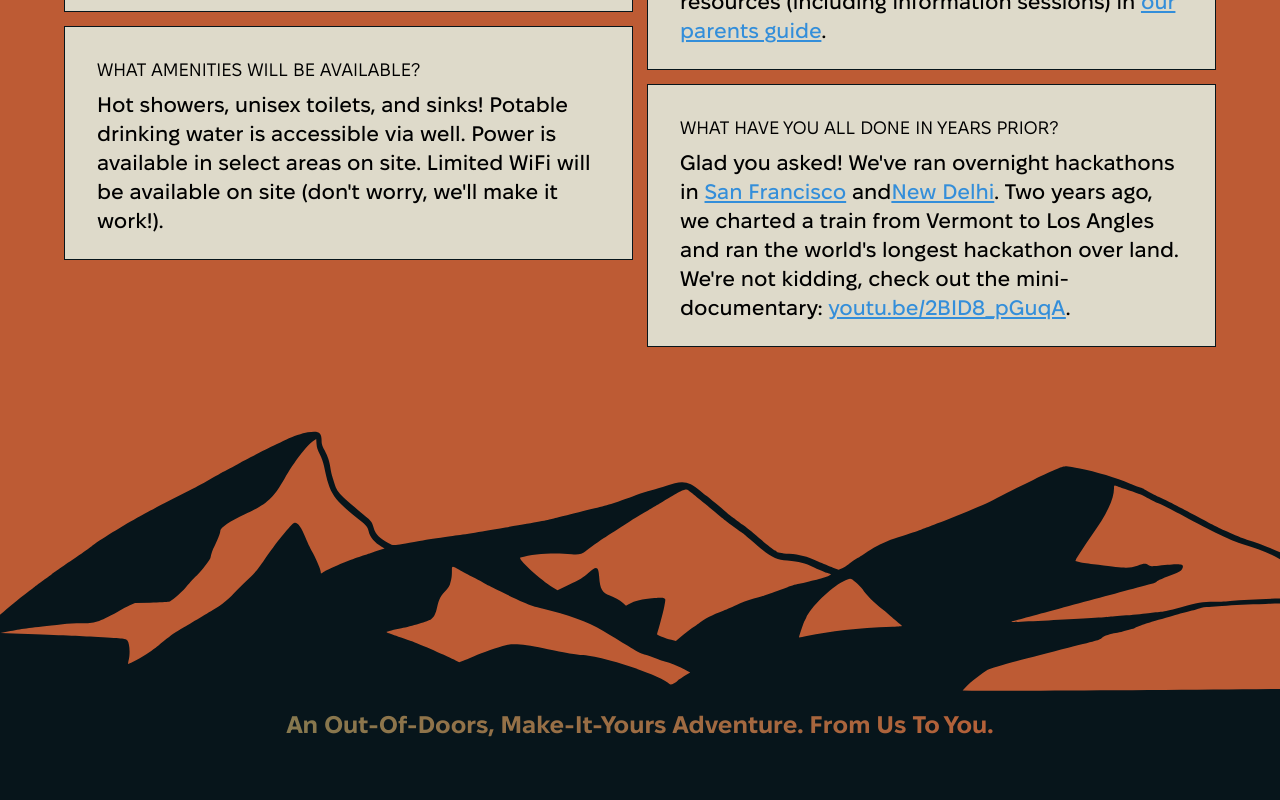
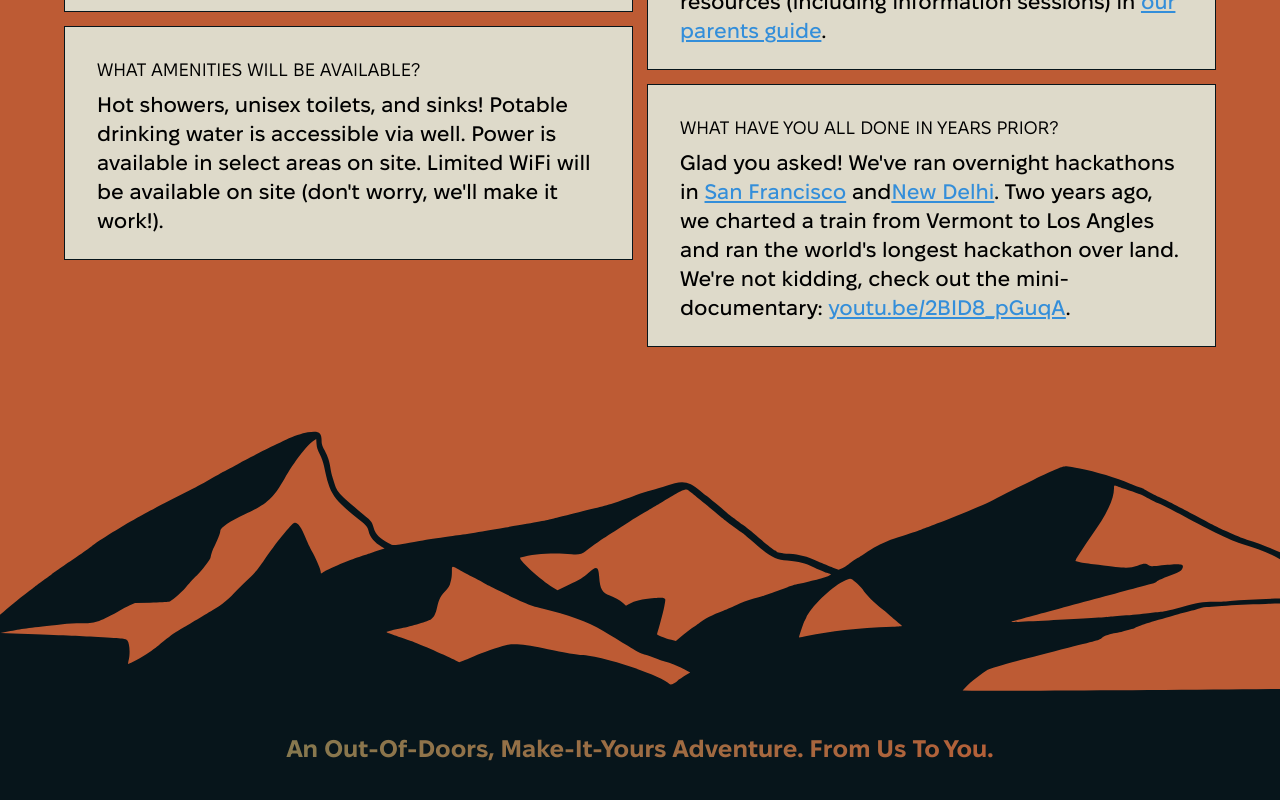
Before and after one commit to hackclub/www-outernet, a Next.js app: page / in a window 1280 px wide. Shown: the part 6698-7498 px from the top of the page. Built offline with nearby package versions, Linux system fonts and the light colour scheme.

Commit message:
Update Footer.module.scss

```diff
--- a/components/Footer.module.scss
+++ b/components/Footer.module.scss
@@ -18,7 +18,8 @@
     display: block;
     text-align: center;
     font-size: 1.5em;
-    padding-bottom: 2.5em;
+    padding-top: 1em;
+    padding-bottom: 1.5em;
     margin: auto;
 
 }
```
